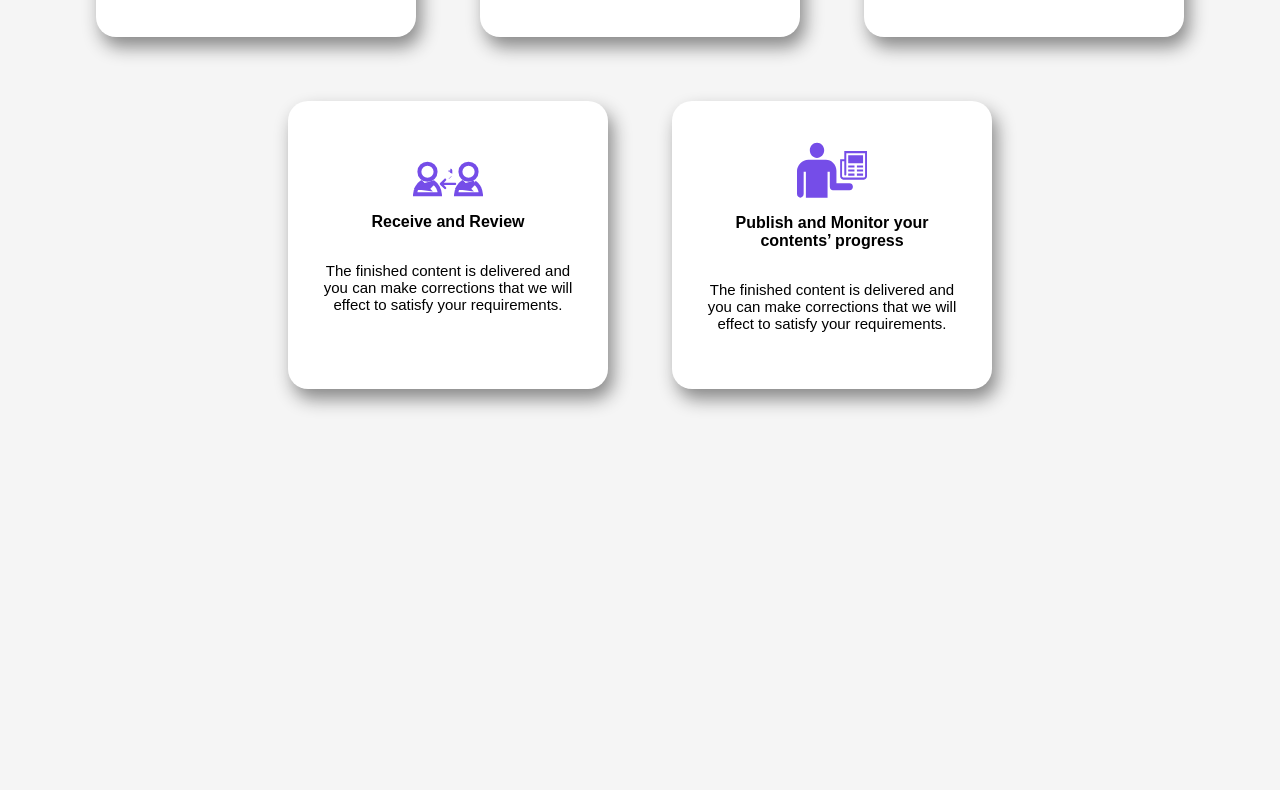
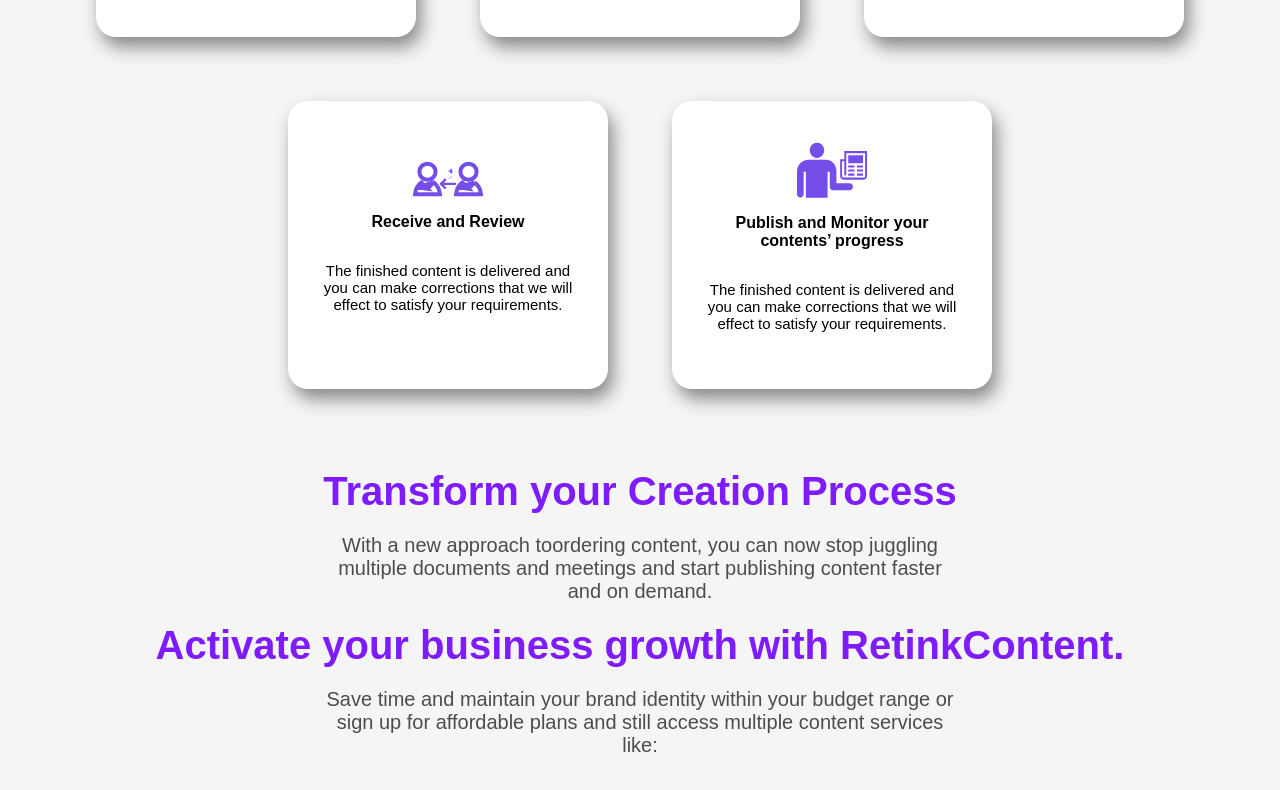
Before and after one commit to gustaavoevangelista/task-react-retink, a React (Create React App) app: page / in a window 1280 px wide. Shown: the part 1440-2230 px from the top of the page. Before the commit the page ends 1877 px from the top, so only its background shows below. Built offline with nearby package versions, Linux system fonts and the light colour scheme.

Commit message:
feat: section4 added

```diff
--- a/src/App.js
+++ b/src/App.js
@@ -2,6 +2,7 @@ import Header from './components/navbar/Navbar';
 import Section1 from './components/section1/Section1';
 import Section2 from './components/section2/Section2';
 import Section3 from './components/section3/Section3';
+import Section4 from './components/section4/Section4';
 
 function App() {
   return (
@@ -11,6 +12,9 @@ function App() {
         <Section1 />
         <Section2 />
         <Section3 />
+        <Section4 />
+
+
 
       </div>
     </>
--- /dev/null
+++ b/src/components/section4/Section4.css
@@ -0,0 +1,21 @@
+.text-section4{
+    display: flex;
+    flex-direction: column;
+    align-items: center;
+    justify-content: center;
+    text-align: center;
+    font-family: sans-serif;
+    margin: 2rem 0 2rem 0;
+}
+
+.text-section4 span{
+    color: #7E1CFE;
+    font-size: 40px;
+    font-weight: bold;
+}
+
+.text-section4 p{
+    font-size: 20px;
+    width: 50%;
+    color: #4D4D4D;
+}
--- /dev/null
+++ b/src/components/section4/Section4.js
@@ -0,0 +1,15 @@
+import './Section4.css'
+
+export default function Section4(){
+    return (
+        <>
+            <div className='text-section4'>
+                <span>Transform your Creation Process</span>
+                <p>With a new approach toordering content, you can now stop juggling multiple documents and meetings and start publishing content faster and on demand.</p>
+
+                <span>Activate your business growth with RetinkContent. </span>
+                <p>Save time and maintain your brand identity within your budget range or sign up for affordable plans and still access multiple content services like:</p>
+            </div>
+        </>
+    )
+}
```
